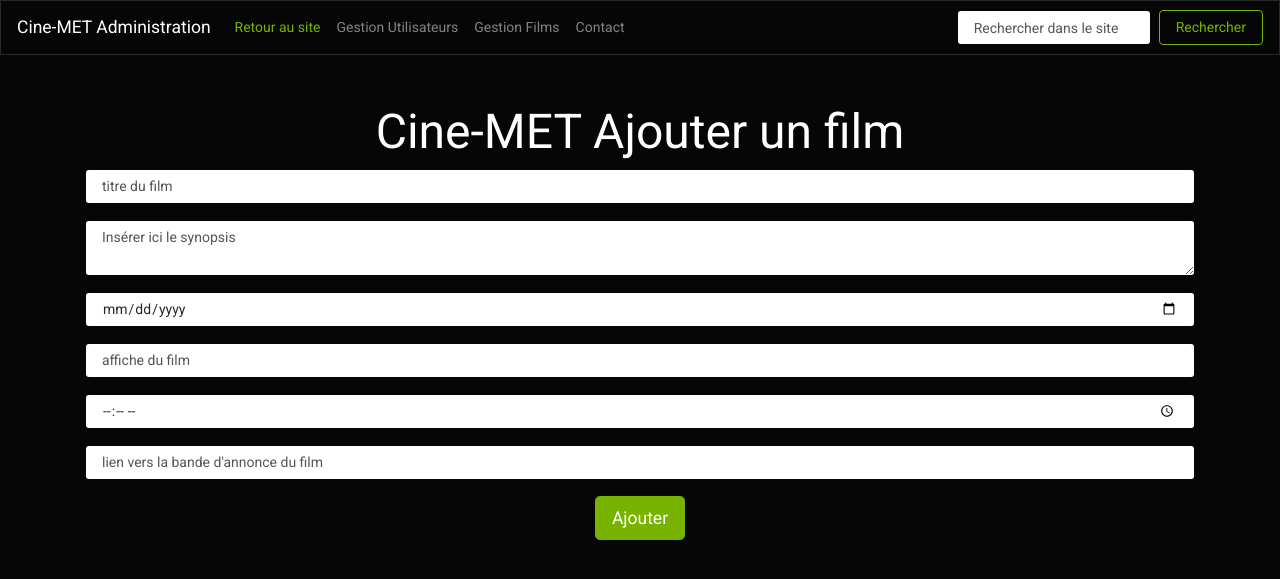
After one commit to ClowClow/projet-cinemet, a PHP site: page /admin/add_film.php in a window 1280 px wide. The commit adds this page. Shown: the top 579 px of the page. Run offline with PHP 8.4, Linux system fonts and the light colour scheme.

Commit message:
ajout des fonctions permettant d'ajouter un film ou un rôle utilisateur

```diff
--- /dev/null
+++ b/version2/admin/add_film.php
@@ -0,0 +1,50 @@
+<!DOCTYPE html>
+
+<html>
+
+<head>
+  <meta charset="utf-8">
+  <meta http-equiv="X-UA-Compatible" content="IE=edge">
+  <meta name="viewport" content="width=device-width, initial-scale=1">
+
+  <title>Cinemet Ajouter un film</title>
+
+  <link href="../css/reset.css" type="text/css" rel="stylesheet"/>
+  <link href="../css/bootstrap.css" type="text/css" rel="stylesheet"/>
+</head>
+
+<body>
+  <?php include "nav_admin.php"; ?>
+  <center>
+  <div class="container">
+    <h2 class="mt-5">Cine-MET Ajouter un film</h2>
+    <form method="POST" action="../php/insert_film.php">
+      <fieldset>
+        <div class="form-group">
+          <input name="titre" type="text" placeholder="titre du film" class="form-control" required/>
+        </div>
+        <div class="form-group">
+          <textarea name="description" type="text" placeholder="Insérer ici le synopsis" class="form-control" required></textarea>
+        </div>
+        <div class="form-group">
+          <input name="date_sortie" type="date" placeholder="date de sortie" class="form-control" required/>
+        </div>
+        <div class="form-group">
+          <input name="affiche" type="text" placeholder="affiche du film" class="form-control" required/>
+        </div>
+        <div class="form-group">
+          <input name="duree_film" type="time" placeholder="durée du film" class="form-control" required/>
+        </div>
+        <div class="form-group">
+          <input name="bande_annonce" type="text" placeholder="lien vers la bande d'annonce du film" class="form-control" required/>
+        </div>
+        <div class="form-group">
+          <button name="submit" type="submit" class="btn btn-success btn-lg">Ajouter</button>
+        </div>
+      </fieldset>
+    </form>
+  </div>
+  </center>
+</body>
+
+</html>
--- /dev/null
+++ b/version2/admin/nav_admin.php
@@ -0,0 +1,27 @@
+<nav class="navbar navbar-expand-lg navbar-dark bg-dark">
+<a class="navbar-brand" href="#">Cine-MET Administration</a>
+<button class="navbar-toggler" type="button" data-toggle="collapse" data-target="#navbarColor02" aria-controls="navbarColor02" aria-expanded="false" aria-label="Toggle navigation">
+  <span class="navbar-toggler-icon"></span>
+</button>
+
+<div class="collapse navbar-collapse" id="navbarColor02">
+  <ul class="navbar-nav mr-auto">
+    <li class="nav-item active">
+      <a class="nav-link text-success" href="../index.php">Retour au site <span class="sr-only">(current)</span></a>
+    </li>
+    <li class="nav-item">
+      <a class="nav-link" href="portail_utilisateur.php">Gestion Utilisateurs</a>
+    </li>
+    <li class="nav-item">
+      <a class="nav-link" href="portail_film.php">Gestion Films</a>
+    </li>
+    <li class="nav-item">
+      <a class="nav-link" href="../contact.php">Contact</a>
+    </li>
+  </ul>
+  <form class="form-inline my-2 my-lg-0">
+    <input class="form-control mr-sm-2" type="text" placeholder="Rechercher dans le site">
+    <button class="btn btn-outline-success my-2 my-sm-0" type="submit">Rechercher</button>
+  </form>
+</div>
+</nav>
--- a/version2/film.php
+++ b/version2/film.php
@@ -15,8 +15,7 @@
 
 <body>
   <?php include "php/co_bdd.php";
-  $req = $bdd->prepare('SELECT * FROM FILM');
-  $req->execute();
+        include "php/select_film.php";
   ?>
   <?php include "navbar.php"; ?>
   <div class="container col-md-12 text-center">
--- /dev/null
+++ b/version2/php/select_film.php
@@ -0,0 +1,4 @@
+<?php
+$req = $bdd->prepare('SELECT * FROM FILM');
+$req->execute();
+?>
```
Also changed, not shown: version2/admin/add_role.php (added, +36 -0 lines), version2/admin/nav_co.php (added, +21 -0 lines), version2/admin/portail_co.php (added, +40 -0 lines), version2/admin/portail_film.php (added, +26 -0 lines), version2/admin/portail_utilisateur.php (added, +28 -0 lines), version2/php/insert_film.php (added, +25 -0 lines), version2/php/insert_role.php (added, +14 -0 lines), version2/images/films/rlion.jpg (added).
